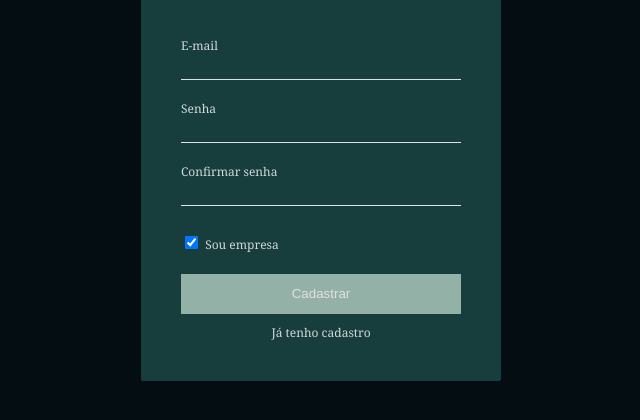
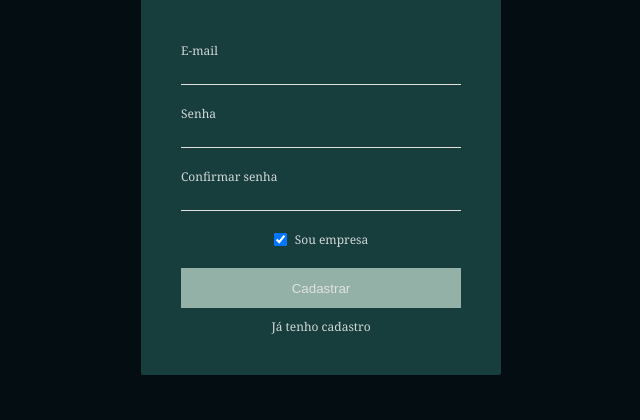
Before and after one commit to rafaeldgruenevald/zeroDesperdicio, a plain HTML site: page pags/telaCadastro/Cadastro.html in a window 1280 px wide. Shown: the part 296-716 px from the top of the page, without its empty margins (319-959 px from the left). Drawn offline with Linux system fonts and the light colour scheme.

Commit message:
Checkbox ajustado, realizar testes e review

```diff
--- a/pags/telaCadastro/Cadastro.css
+++ b/pags/telaCadastro/Cadastro.css
@@ -144,7 +144,16 @@ text-align: center
 
 }
 
-.demarcar{
-align-items: center;
+.demarcar {
+    display: flex;
+    align-items: center;
+    justify-content: center;
+}
 
+.demarcar input[type="checkbox"] {
+    margin: 0;
 }
+
+.demarcar label {
+    margin-left: 8px;
+}
--- a/pags/telaCadastro/Cadastro.html
+++ b/pags/telaCadastro/Cadastro.html
@@ -50,9 +50,9 @@
                 <div class="card-content-area">
 
                     <div class="demarcar">
-                        <input type="checkbox" checked />
+                        <input type="checkbox" id="scales" checked />
                         <label for="scales">Sou empresa</label>
-                      </div>
+                    </div>
 
                 </div>
 
```
